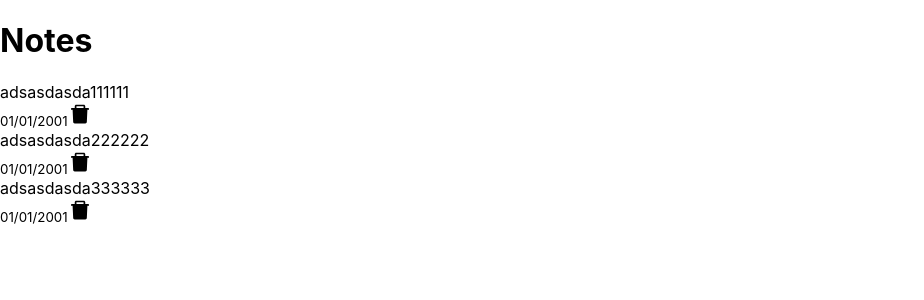
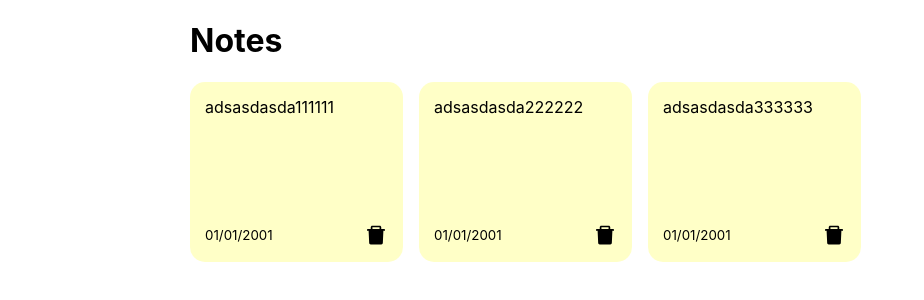
Before and after one commit to imbaman/react-notes, a React (Create React App) app: page / in a window 1280 px wide. Shown: the top 300 px of the page, without its empty margins (0-924 px from the left). Built offline with nearby package versions, Linux system fonts and the light colour scheme.

Commit message:
added whole styling

```diff
--- a/src/index.css
+++ b/src/index.css
@@ -1,13 +1,88 @@
 body {
   margin: 0;
-  font-family: -apple-system, BlinkMacSystemFont, 'Segoe UI', 'Roboto', 'Oxygen',
-    'Ubuntu', 'Cantarell', 'Fira Sans', 'Droid Sans', 'Helvetica Neue',
+  font-family: -apple-system, BlinkMacSystemFont, "Segoe UI", "Roboto", "Oxygen",
+    "Ubuntu", "Cantarell", "Fira Sans", "Droid Sans", "Helvetica Neue",
     sans-serif;
   -webkit-font-smoothing: antialiased;
   -moz-osx-font-smoothing: grayscale;
 }
 
 code {
-  font-family: source-code-pro, Menlo, Monaco, Consolas, 'Courier New',
+  font-family: source-code-pro, Menlo, Monaco, Consolas, "Courier New",
     monospace;
 }
+
+.note {
+  background-color: #ffffc7;
+  max-width: 400px;
+  min-height: 150px;
+  border-radius: 15px;
+  padding: 15px;
+  display: flex;
+  flex-direction: column;
+  justify-content: space-between;
+}
+.note.new {
+  background-color: #a9f1df;
+}
+textarea {
+  resize: none;
+  background-color: #a9f1df;
+  border: none;
+}
+textarea:focus {
+  outline: none;
+}
+.save {
+  background-color: #f1ca89;
+  padding: 3px 15px;
+}
+.note:hover {
+  filter: brightness(95%);
+}
+.note-footer {
+  display: flex;
+  align-items: center;
+  justify-content: space-between;
+}
+.note-list {
+  display: grid;
+  grid-template-columns: repeat(auto-fill, minmax(200px, 1fr));
+  grid-gap: 1rem;
+}
+.container {
+  max-width: 900px;
+  margin: 0 auto;
+  padding: 0 15px;
+  height: 100vh;
+}
+.search {
+  display: flex;
+  align-items: center;
+  background-color: #f1ca89;
+  margin-bottom: 10px;
+  border-radius: 15px;
+  padding: 5px;
+}
+.search-input {
+  border: none;
+  background-color: #f1ca89;
+  outline: none;
+}
+.header {
+  display: flex;
+  align-items: center;
+  justify-content: space-between;
+}
+.dark-mode {
+  background-color: BLACK;
+  transition: background-color 0.3s ease;
+}
+.dark-mode h1 {
+  color: white;
+}
+.darkmode {
+  border: none;
+  background-color: inherit;
+  cursor: pointer;
+}
```
